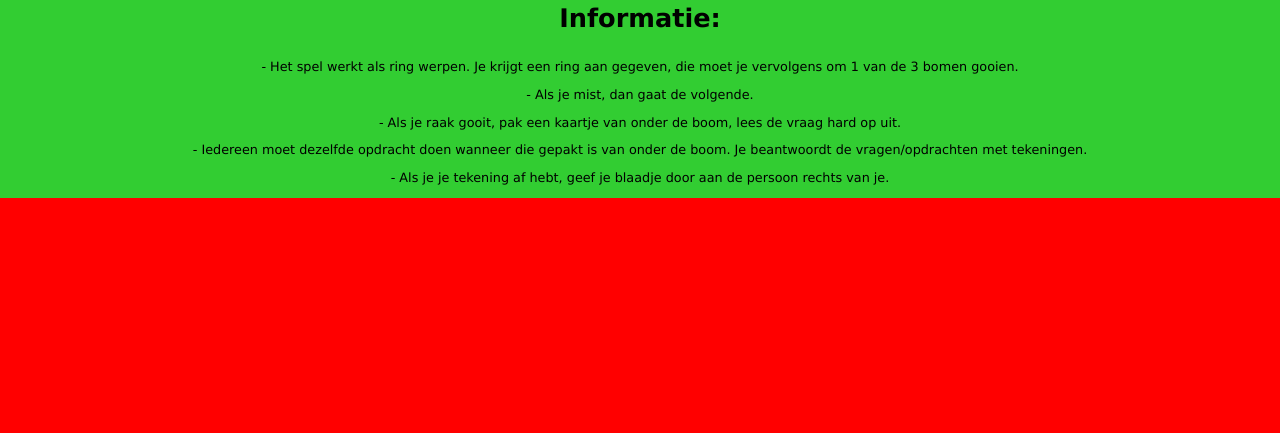
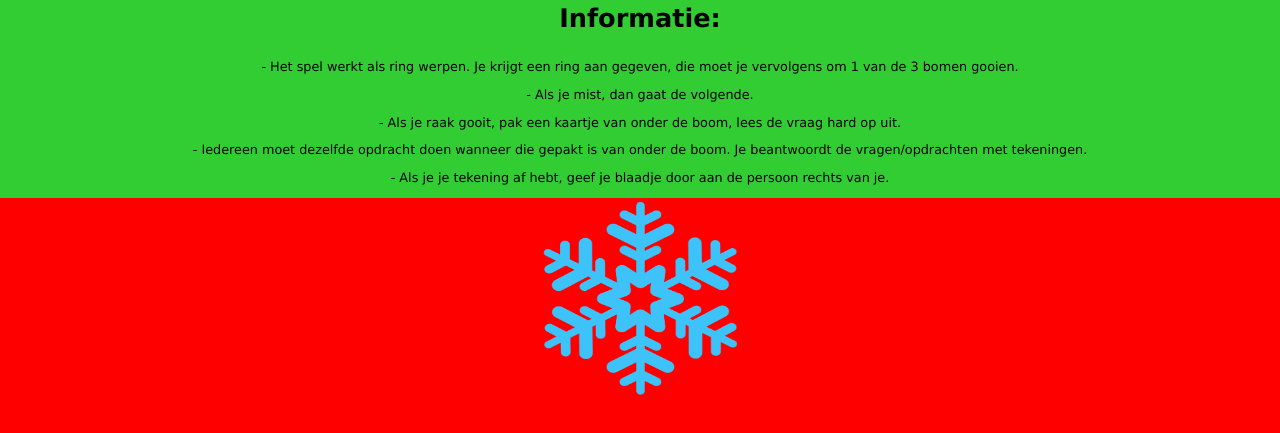
Before and after one commit to RenzoLentelink/renzolentelink.github.io, a plain HTML site: page index.html in a window 1280 px wide. Shown: the part 93-526 px from the top of the page. Drawn offline with Linux system fonts and the light colour scheme.

Commit message:
snowflake

```diff
--- a/index.html
+++ b/index.html
@@ -13,9 +13,12 @@
             <p class="slayerinfo">- Als je raak gooit, pak een kaartje van onder de boom, lees de vraag hard op uit.</p>
             <p class="slayerinfo">- Iedereen moet dezelfde opdracht doen wanneer die gepakt is van onder de boom. Je beantwoordt de vragen/opdrachten met tekeningen.</p>
             <p class="slayerinfo">- Als je je tekening af hebt, geef je blaadje door aan de persoon rechts van je.</p>
+
         </div>
 
-        <div class="orange-border"></div>
+        <div class="orange-border">
+            <img src="snowflake-png-5.png" height="1275" width="1115"/>
+        </div>
 
     </div>
 </head>
--- a/style.css
+++ b/style.css
@@ -16,6 +16,8 @@ h1 {
 img {
     width: 200px;
     height: 200px;
+    display: inline-block;
+    margin: auto;
 }
 
 .orange-border {
@@ -23,6 +25,7 @@ img {
     height: 40vw;
     width: 100%;
     margin: 0;
+    text-align: center;
 }
 
 body {
```
Also changed, not shown: snowflake-png-5.png (added).
